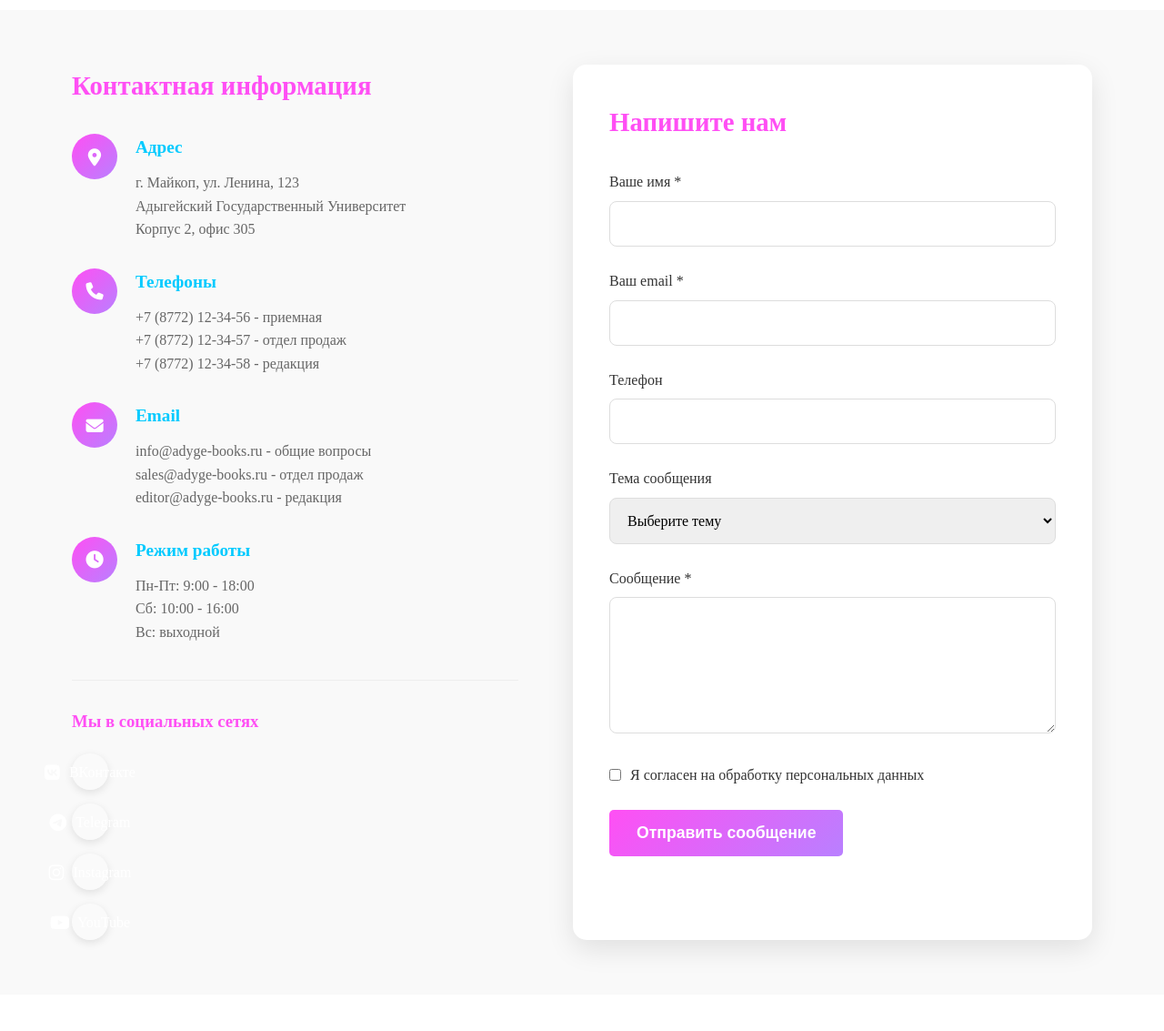
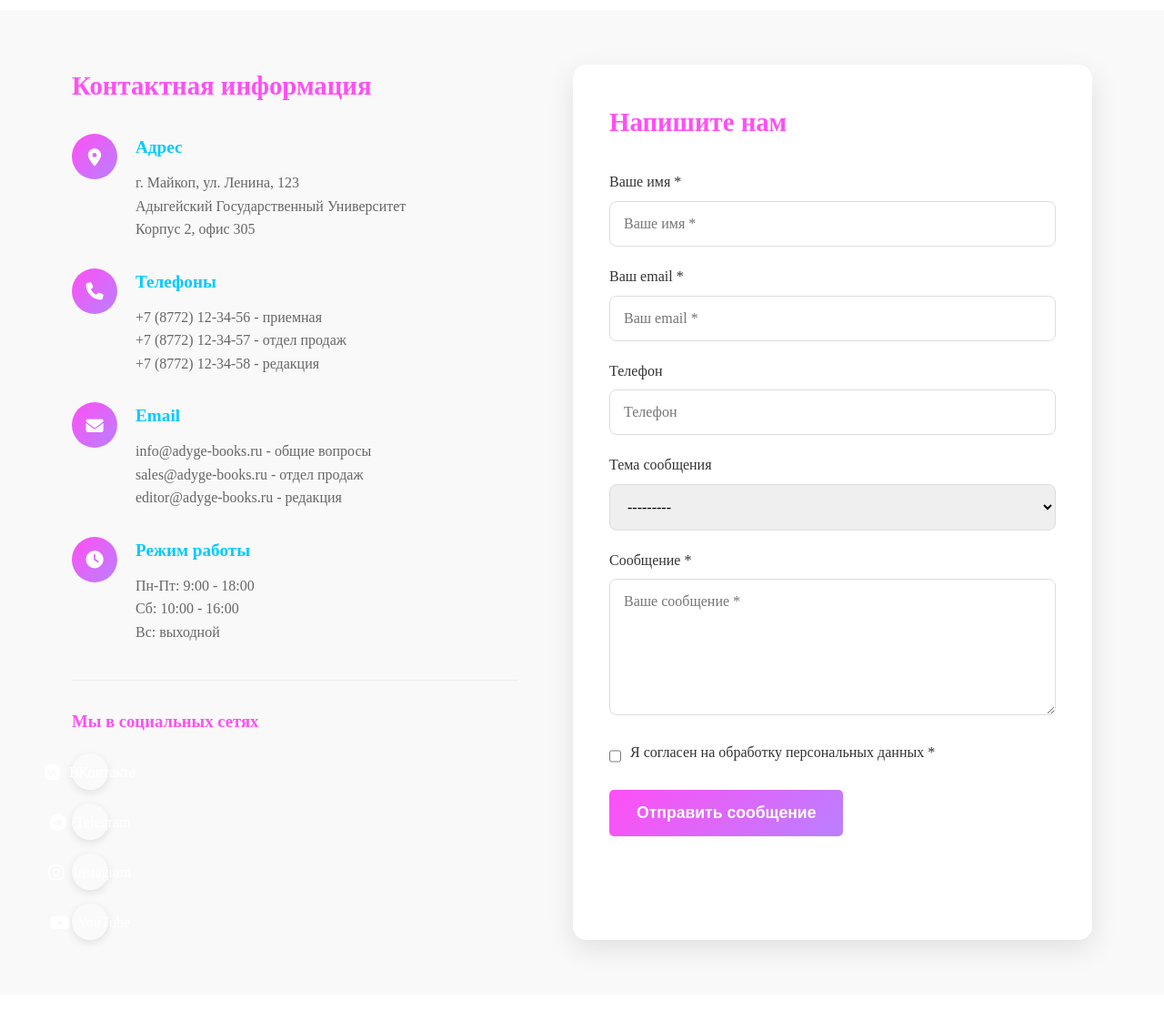
Before and after one commit to Lopulex/adyge_books, a Django app: page /contacts/ in a window 1280 px wide. Shown: the part 339-1472 px from the top of the page at 91% size. Run offline with Django 5.2, Linux system fonts and the light colour scheme; some web fonts are replaced.

Commit message:
add form

```diff
--- /dev/null
+++ b/main/forms.py
@@ -0,0 +1,36 @@
+from django import forms
+from .models import ContactMessage
+
+class ContactForm(forms.ModelForm):
+    class Meta:
+        model = ContactMessage
+        fields = ['name', 'email', 'phone', 'subject', 'message', 'agree_to_terms']
+        widgets = {
+            'name': forms.TextInput(attrs={
+                'class': 'form-control',
+                'placeholder': 'Ваше имя *'
+            }),
+            'email': forms.EmailInput(attrs={
+                'class': 'form-control',
+                'placeholder': 'Ваш email *'
+            }),
+            'phone': forms.TextInput(attrs={
+                'class': 'form-control',
+                'placeholder': 'Телефон'
+            }),
+            'subject': forms.Select(attrs={
+                'class': 'form-control'
+            }),
+            'message': forms.Textarea(attrs={
+                'class': 'form-control',
+                'placeholder': 'Ваше сообщение *',
+                'rows': 5
+            }),
+            'agree_to_terms': forms.CheckboxInput(attrs={
+                'class': 'form-check-input'
+            }),
+        }
+
+    def __init__(self, *args, **kwargs):
+        super().__init__(*args, **kwargs)
+        self.fields['agree_to_terms'].required = True
--- a/main/views.py
+++ b/main/views.py
@@ -1,5 +1,9 @@
-from django.shortcuts import render, get_object_or_404
-from .models import Book, Author, News, Category, AuthorCategory
+from django.shortcuts import render, get_object_or_404, redirect
+from .models import Book, Author, News, Category, AuthorCategory, ContactMessage
+from django.contrib import messages
+from django.core.mail import send_mail
+from django.conf import settings
+from .forms import ContactForm
 
 def index(request):
     books = Book.objects.filter(is_available=True).order_by('-publication_date')[:8]
@@ -158,3 +162,40 @@ def news_detail(request, slug):
         'related_news': related_news,
     }
     return render(request, 'main/news_detail.html', context)
+
+def contacts(request):
+    if request.method == 'POST':
+        form = ContactForm(request.POST)
+        if form.is_valid():
+            # Сохраняем сообщение в базу данных
+            contact_message = form.save()
+
+            # Отправляем email уведомление
+            try:
+                send_mail(
+                    subject=f'Новое сообщение: {contact_message.get_subject_display()}',
+                    message=f'''
+Имя: {contact_message.name}
+Email: {contact_message.email}
+Телефон: {contact_message.phone or "Не указан"}
+Тема: {contact_message.get_subject_display()}
+Сообщение:
+{contact_message.message}
+
+Дата: {contact_message.created_at.strftime("%d.%m.%Y %H:%M")}
+                    ''',
+                    from_email=settings.DEFAULT_FROM_EMAIL,
+                    recipient_list=[settings.CONTACT_EMAIL],
+                    fail_silently=False,
+                )
+            except Exception as e:
+                # Логируем ошибку отправки email, но не прерываем выполнение
+                print(f"Ошибка отправки email: {e}")
+
+            # Показываем сообщение об успехе
+            messages.success(request, 'Ваше сообщение успешно отправлено! Мы свяжемся с вами в ближайшее время.')
+            return redirect('contacts')
+    else:
+        form = ContactForm()
+
+    return render(request, 'main/contacts.html', {'form': form})
--- a/static/css/styles.css
+++ b/static/css/styles.css
@@ -2427,3 +2427,99 @@ footer {
     width: 100%;
     height: 200px;
 }
+
+/* Стили для формы */
+.messages-container {
+    margin-bottom: 30px;
+}
+
+.alert {
+    padding: 15px;
+    border-radius: 8px;
+    margin-bottom: 15px;
+}
+
+.alert-success {
+    background: #d4edda;
+    color: #155724;
+    border: 1px solid #c3e6cb;
+}
+
+.alert-error {
+    background: #f8d7da;
+    color: #721c24;
+    border: 1px solid #f5c6cb;
+}
+
+.form-group {
+    margin-bottom: 20px;
+}
+
+.form-group label {
+    display: block;
+    margin-bottom: 8px;
+    font-weight: 500;
+    color: var(--dark-color);
+}
+
+.form-control {
+    width: 100%;
+    padding: 12px 15px;
+    border: 1px solid #ddd;
+    border-radius: 8px;
+    font-family: inherit;
+    font-size: 1rem;
+    transition: border-color 0.3s;
+}
+
+.form-control:focus {
+    outline: none;
+    border-color: var(--primary-color);
+    box-shadow: 0 0 0 3px rgba(255, 79, 244, 0.1);
+}
+
+.form-control.error {
+    border-color: #dc3545;
+}
+
+.checkbox-group {
+    display: flex;
+    align-items: center;
+    margin: 20px 0;
+}
+
+.form-check-input {
+    margin-right: 10px;
+    width: 18px;
+    height: 18px;
+}
+
+.error-text {
+    color: #dc3545;
+    font-size: 0.9rem;
+    margin-top: 5px;
+}
+
+/* Анимация загрузки */
+.btn-loading {
+    position: relative;
+    color: transparent;
+}
+
+.btn-loading::after {
+    content: '';
+    position: absolute;
+    width: 20px;
+    height: 20px;
+    top: 50%;
+    left: 50%;
+    margin: -10px 0 0 -10px;
+    border: 2px solid #ffffff;
+    border-radius: 50%;
+    border-top-color: transparent;
+    animation: spin 0.8s linear infinite;
+}
+
+@keyframes spin {
+    to { transform: rotate(360deg); }
+}
--- a/templates/main/contacts.html
+++ b/templates/main/contacts.html
@@ -1,4 +1,3 @@
-<!-- templates/main/contacts.html -->
 {% extends 'base.html' %}
 {% load static %}
 
@@ -28,6 +27,17 @@
 <!-- Основной контент -->
 <section class="section contact-main">
     <div class="container">
+        <!-- Сообщения об успехе/ошибках -->
+        {% if messages %}
+        <div class="messages-container">
+            {% for message in messages %}
+            <div class="alert alert-{{ message.tags }}">
+                {{ message }}
+            </div>
+            {% endfor %}
+        </div>
+        {% endif %}
+
         <div class="contact-container">
             <div class="contact-info">
                 <h2>Контактная информация</h2>
@@ -85,43 +95,57 @@
 
             <div class="contact-form">
                 <h2>Напишите нам</h2>
-                <form id="contactForm" method="post">
+                <form id="contactForm" method="post" novalidate>
                     {% csrf_token %}
+
                     <div class="form-group">
-                        <label for="name">Ваше имя *</label>
-                        <input type="text" id="name" name="name" required>
+                        <label for="{{ form.name.id_for_label }}">Ваше имя *</label>
+                        {{ form.name }}
+                        {% if form.name.errors %}
+                        <div class="error-text">{{ form.name.errors }}</div>
+                        {% endif %}
                     </div>
 
                     <div class="form-group">
-                        <label for="email">Ваш email *</label>
-                        <input type="email" id="email" name="email" required>
+                        <label for="{{ form.email.id_for_label }}">Ваш email *</label>
+                        {{ form.email }}
+                        {% if form.email.errors %}
+                        <div class="error-text">{{ form.email.errors }}</div>
+                        {% endif %}
                     </div>
 
                     <div class="form-group">
-                        <label for="phone">Телефон</label>
-                        <input type="tel" id="phone" name="phone">
+                        <label for="{{ form.phone.id_for_label }}">Телефон</label>
+                        {{ form.phone }}
+                        {% if form.phone.errors %}
+                        <div class="error-text">{{ form.phone.errors }}</div>
+                        {% endif %}
                     </div>
 
                     <div class="form-group">
-                        <label for="subject">Тема сообщения</label>
-                        <select id="subject" name="subject">
-                            <option value="">Выберите тему</option>
-                            <option value="general">Общий вопрос</option>
-                            <option value="cooperation">Сотрудничество</option>
-                            <option value="manuscript">Отправка рукописи</option>
-                            <option value="order">Заказ книг</option>
-                            <option value="other">Другое</option>
-                        </select>
+                        <label for="{{ form.subject.id_for_label }}">Тема сообщения</label>
+                        {{ form.subject }}
+                        {% if form.subject.errors %}
+                        <div class="error-text">{{ form.subject.errors }}</div>
+                        {% endif %}
                     </div>
 
                     <div class="form-group">
-                        <label for="message">Сообщение *</label>
-                        <textarea id="message" name="message" rows="5" required></textarea>
+                        <label for="{{ form.message.id_for_label }}">Сообщение *</label>
+                        {{ form.message }}
+                        {% if form.message.errors %}
+                        <div class="error-text">{{ form.message.errors }}</div>
+                        {% endif %}
                     </div>
 
                     <div class="form-group checkbox-group">
-                        <input type="checkbox" id="agree" name="agree" required>
-                        <label for="agree">Я согласен на обработку персональных данных</label>
+                        {{ form.agree_to_terms }}
+                        <label for="{{ form.agree_to_terms.id_for_label }}">
+                            Я согласен на обработку персональных данных *
+                        </label>
+                        {% if form.agree_to_terms.errors %}
+                        <div class="error-text">{{ form.agree_to_terms.errors }}</div>
+                        {% endif %}
                     </div>
 
                     <button type="submit" class="btn btn-large">Отправить сообщение</button>
@@ -255,8 +279,44 @@
 
 {% block scripts %}
 <script>
-    // Простой скрипт для FAQ
     document.addEventListener('DOMContentLoaded', function() {
+        const contactForm = document.getElementById('contactForm');
+
+        // Валидация формы на стороне клиента
+        if (contactForm) {
+            contactForm.addEventListener('submit', function(e) {
+                let isValid = true;
+                const requiredFields = this.querySelectorAll('[required]');
+
+                requiredFields.forEach(field => {
+                    if (!field.value.trim()) {
+                        isValid = false;
+                        field.classList.add('error');
+                    } else {
+                        field.classList.remove('error');
+                    }
+                });
+
+                if (!isValid) {
+                    e.preventDefault();
+                    alert('Пожалуйста, заполните все обязательные поля (отмечены *).');
+                }
+            });
+        }
+
+        // Очистка ошибок при вводе
+        const inputs = document.querySelectorAll('input, textarea, select');
+        inputs.forEach(input => {
+            input.addEventListener('input', function() {
+                this.classList.remove('error');
+                const errorDiv = this.parentElement.querySelector('.error-text');
+                if (errorDiv) {
+                    errorDiv.style.display = 'none';
+                }
+            });
+        });
+
+        // Скрипт для FAQ
         const faqQuestions = document.querySelectorAll('.faq-question');
 
         faqQuestions.forEach(question => {
@@ -269,16 +329,6 @@
                 icon.classList.toggle('fa-chevron-up');
             });
         });
-
-        // Обработка формы
-        const contactForm = document.getElementById('contactForm');
-        if (contactForm) {
-            contactForm.addEventListener('submit', function(e) {
-                e.preventDefault();
-                alert('Спасибо за ваше сообщение! Мы свяжемся с вами в ближайшее время.');
-                this.reset();
-            });
-        }
     });
 </script>
 {% endblock %}
--- a/templates/main/index.html
+++ b/templates/main/index.html
@@ -1,4 +1,3 @@
-<!-- templates/main/index.html -->
 {% extends 'base.html' %}
 {% load static %}
 
```
Also changed, not shown: adyge_books/settings.py (+9 -0 lines), main/admin.py (+19 -1 lines), main/models.py (+27 -0 lines), templates/main/news.html (+0 -32 lines), main/migrations/0003_contactmessage.py (added), static/images/background.jpeg (added).
